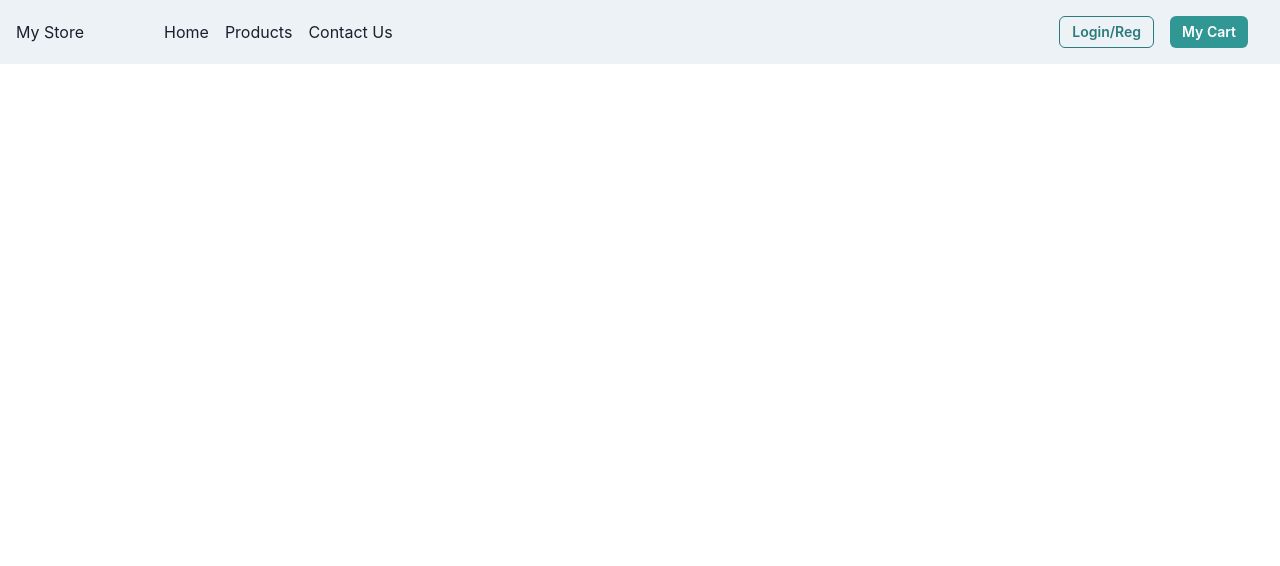
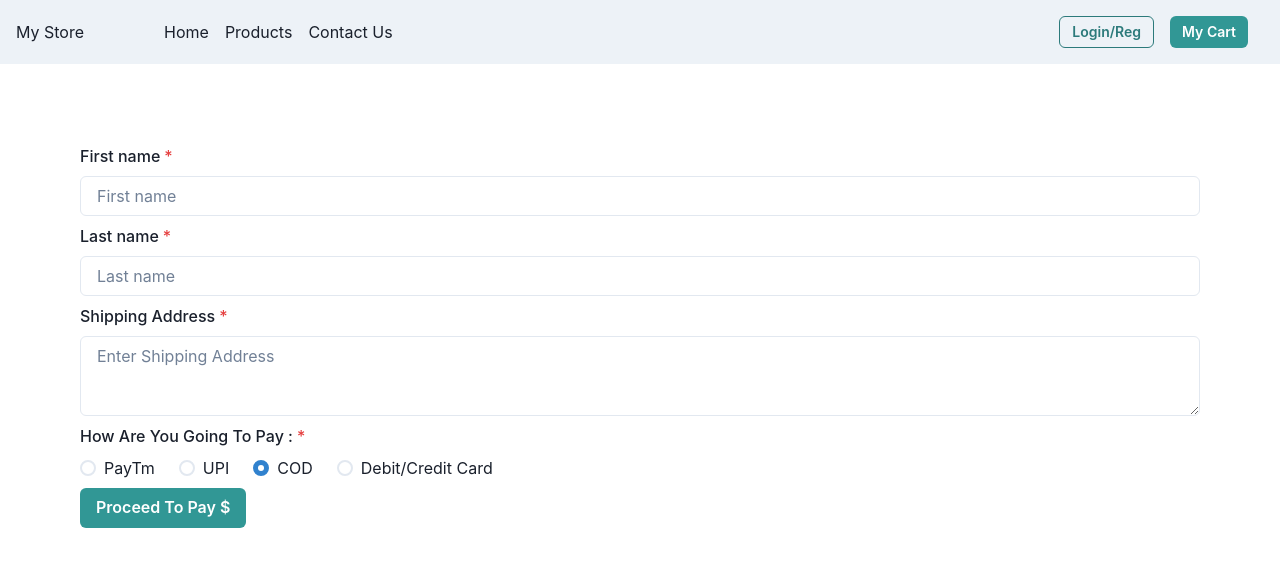
Before and after one commit to DarshanDixit05/ecommerce-task, a React (Create React App) app: page /Checkout in a window 1280 px wide. Shown: the top 566 px of the page. Built offline with nearby package versions, Linux system fonts and the light colour scheme.

Commit message:
checkout page init

```diff
--- a/src/App.css
+++ b/src/App.css
@@ -66,3 +66,7 @@
   margin-top:0.8rem;
   margin-left:1rem;
 }
+
+#Checkout_container{
+  margin:5rem;
+}
--- a/src/App.js
+++ b/src/App.js
@@ -3,11 +3,13 @@ import Navbar from "./components/Navbar.js"
 import Home from "./pages/Home.js"
 import Products from "./pages/Products.js"
 import Cart from "./pages/Cart.js"
+import Checkout from "./pages/Checkout.js"
 import React, {useState} from 'react'
 import { BrowserRouter as Router, Routes, Route } from 'react-router-dom';
 
 function App() {
   const [cart, setCart] = useState([]);
+  const [total, setTotal] = useState();
   return (
     <>
       <Router>
@@ -15,7 +17,8 @@ function App() {
         <Routes>
           <Route path="/" element={<Home />} />
           <Route path="/Products" element={<Products cart={cart} setCart={setCart} />} />
-          <Route path="/Cart" element={<Cart cart={cart} setCart={setCart} />} />
+          <Route path="/Cart" element={<Cart cart={cart} setCart={setCart} total={total} setTotal={setTotal} />} />
+          <Route path="/Checkout" element={<Checkout total={total} setTotal={setTotal} />} />
         </Routes>
       </Router>
     </>
--- a/src/pages/Cart.js
+++ b/src/pages/Cart.js
@@ -1,12 +1,16 @@
 import React, {useState, useEffect} from 'react'
 import { Select, Input, Button, Text } from '@chakra-ui/react'
 import Product from "../components/Product.js"
+import { useNavigate } from 'react-router-dom';
 
-function Cart({cart, setCart}) {
-    const [total, setTotal] = useState();
+function Cart({cart, setCart, total, setTotal}) {
+    const navigate = useNavigate();
     useEffect(() => {
         setTotal(cart.reduce((acc, curr)=>acc+(curr.price*curr.quantity), 0));
     }, [cart]);
+    const handleCheckoutClick = () =>{
+        navigate("/checkout");
+    }
   return (
     <div>
     <div id="Cart_container">
@@ -21,6 +25,7 @@ function Cart({cart, setCart}) {
               colorScheme={'teal'}
               size={'sm'}
               mr={4}
+              onClick={handleCheckoutClick}
               >
               Proceed To Pay
             </Button>
--- /dev/null
+++ b/src/pages/Checkout.js
@@ -0,0 +1,44 @@
+import React from 'react'
+import {
+    FormControl,
+    FormLabel,
+    FormErrorMessage,
+    FormHelperText,
+    Textarea,
+    Input,
+    Button,
+    RadioGroup,
+    HStack,
+    Radio
+  } from '@chakra-ui/react'
+
+function Checkout({total, setTotal}) {
+  return (
+    <div id="Checkout_container">
+        <FormControl isRequired>
+            <FormLabel my={2}>First name</FormLabel>
+            <Input placeholder='First name' />
+            <FormLabel my={2}>Last name</FormLabel>
+            <Input placeholder='Last name' />
+            <FormLabel my={2}>Shipping Address</FormLabel>
+            <Textarea placeholder='Enter Shipping Address' />
+            <FormLabel my={2} as='legend'>
+                How Are You Going To Pay :
+            </FormLabel>
+            <RadioGroup defaultValue='Itachi'>
+                <HStack spacing='24px'>
+                <Radio value='Sasuke'>PayTm</Radio>
+                <Radio value='Nagato'>UPI</Radio>
+                <Radio value='Itachi'>COD</Radio>
+                <Radio value='Sage of the six Paths'>Debit/Credit Card</Radio>
+                </HStack>
+            </RadioGroup>
+            <Button mt={2} colorScheme='teal' size='md'>
+                Proceed To Pay $ {total}
+            </Button>
+        </FormControl>
+    </div>
+  )
+}
+
+export default Checkout
```
